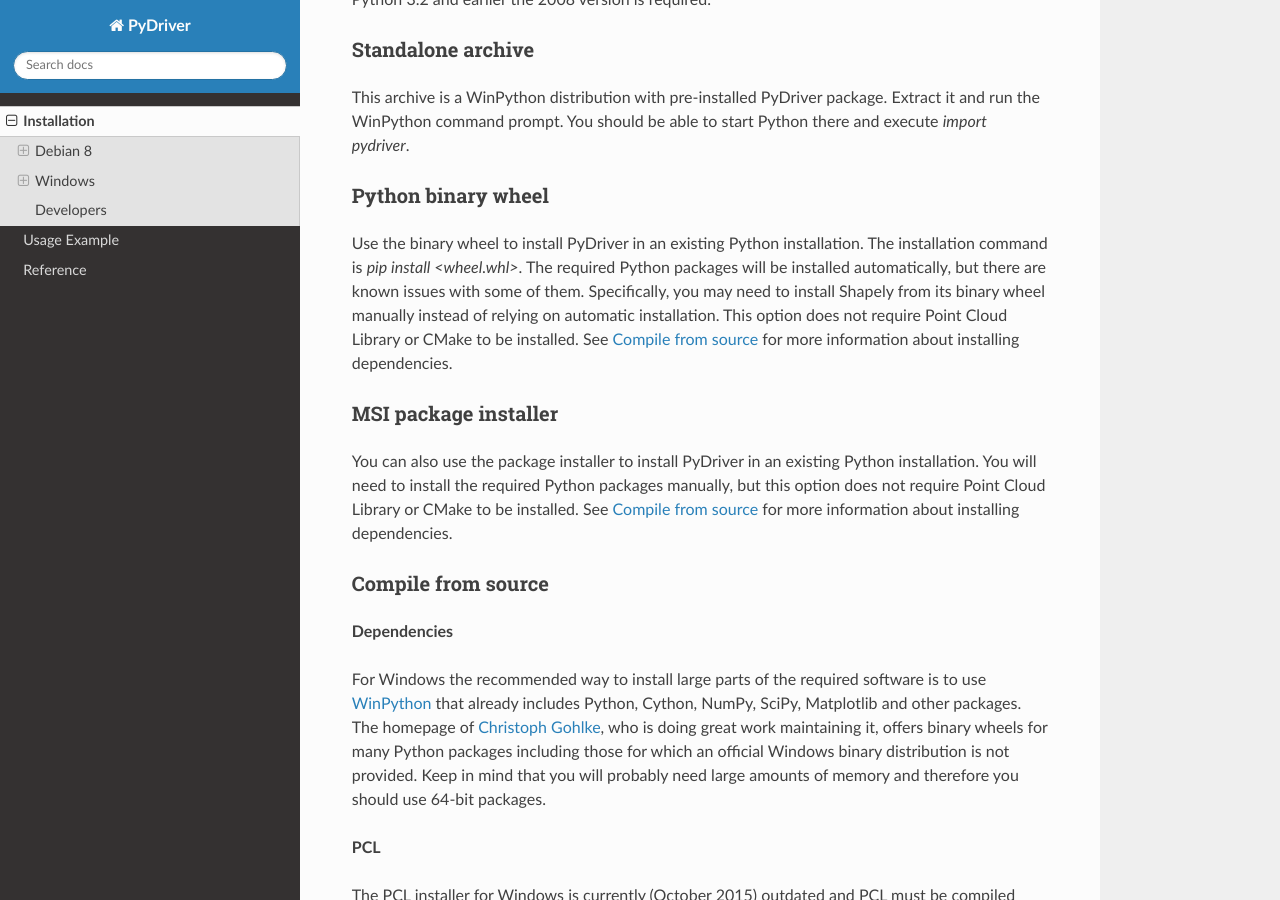
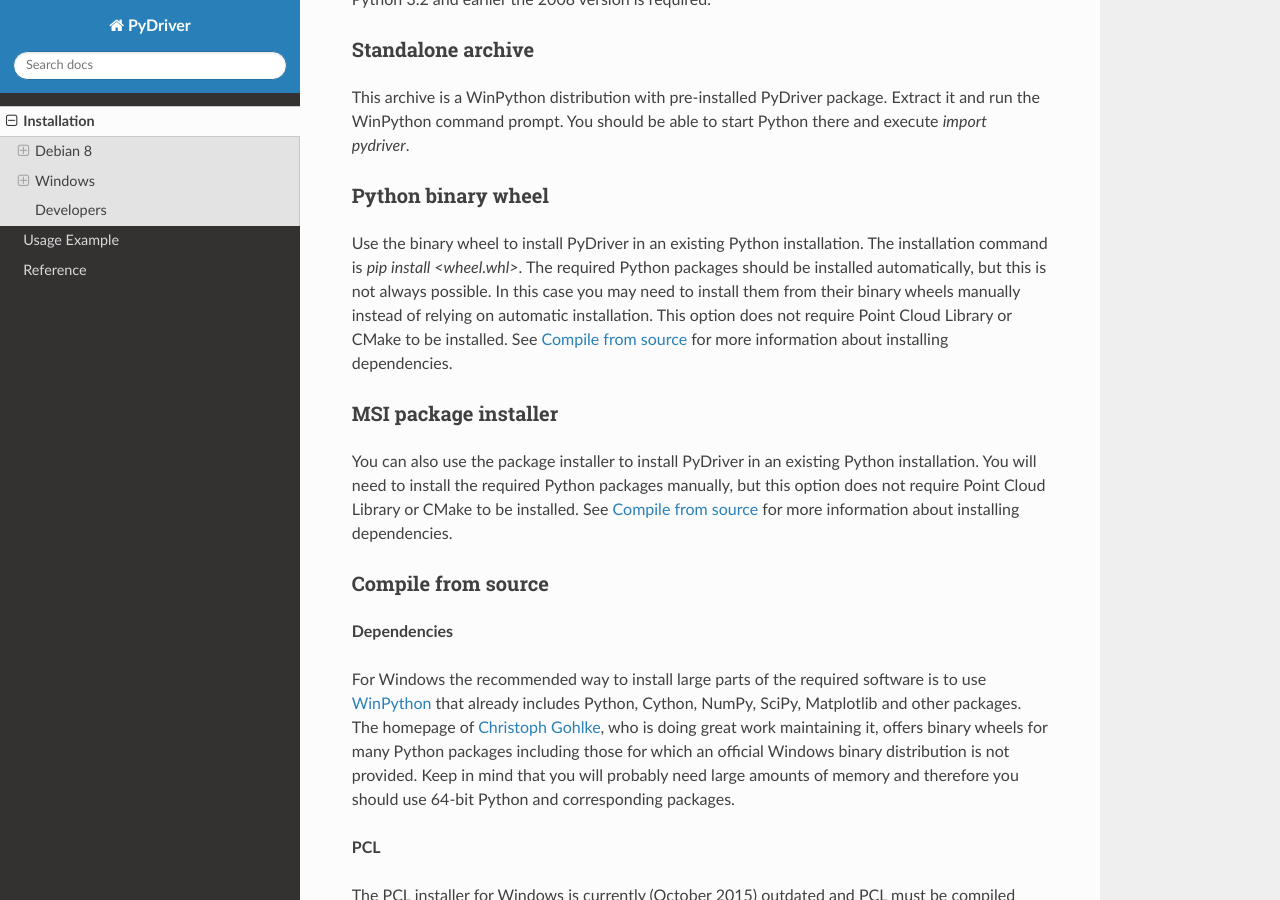
Before and after one commit to Leonard-Plotkin/pydriver, a Sphinx documentation site: the page built from doc/installation.rst, in a window 1280 px wide and 900 px high, scrolled down 2358 px. Built offline with Sphinx 7.4.7 and the Read the Docs theme 2.0.0, drawn with Linux system fonts in a browser that asks for light colours; the version number could not be read and is left out; some of the changed text lies outside the part shown.

Commit message:
Update installation documentation since shapely is now optional

```diff
--- a/doc/installation.rst
+++ b/doc/installation.rst
@@ -53,7 +53,7 @@
 
 .. code-block:: none
 
-    sudo apt-get install python3-dev python3-scipy python3-skimage python3-shapely cython3
+    sudo apt-get install python3-dev python3-scipy python3-skimage cython3
     sudo pip3 install --upgrade cython sklearn
 
 **Optional Python packages**
@@ -72,14 +72,14 @@
 
 .. code-block:: none
 
-    sudo apt-get install python-dev python-pip python-scipy python-skimage python-shapely cython
+    sudo apt-get install python-dev python-pip python-scipy python-skimage cython
     sudo pip2 install --upgrade cython sklearn
 
 **Optional Python packages**
 
 .. code-block:: none
 
-    sudo apt-get install python-opencv
+    sudo apt-get install python-opencv python-shapely
     sudo apt-get install python-pyopencl
     pip2 install --upgrade sphinx
 
@@ -122,9 +122,9 @@
 Python binary wheel
 -------------------
 Use the binary wheel to install PyDriver in an existing Python installation. The installation
-command is *pip install <wheel.whl>*. The required Python packages will be installed automatically,
-but there are known issues with some of them. Specifically, you may need to install Shapely from
-its binary wheel manually instead of relying on automatic installation. This option does not
+command is *pip install <wheel.whl>*. The required Python packages should be installed
+automatically, but this is not always possible. In this case you may need to install them from
+their binary wheels manually instead of relying on automatic installation. This option does not
 require Point Cloud Library or CMake to be installed. See `Compile from source`_ for more
 information about installing dependencies.
 
@@ -146,7 +146,7 @@
 <http://www.lfd.uci.edu/~gohlke/pythonlibs/>`_, who is doing great work maintaining it, offers
 binary wheels for many Python packages including those for which an official Windows binary
 distribution is not provided. Keep in mind that you will probably need large amounts of memory
-and therefore you should use 64-bit packages.
+and therefore you should use 64-bit Python and corresponding packages.
 
 **PCL**
 
```
Also changed, not shown: other parts of doc/installation.rst (+2 -2 lines).
